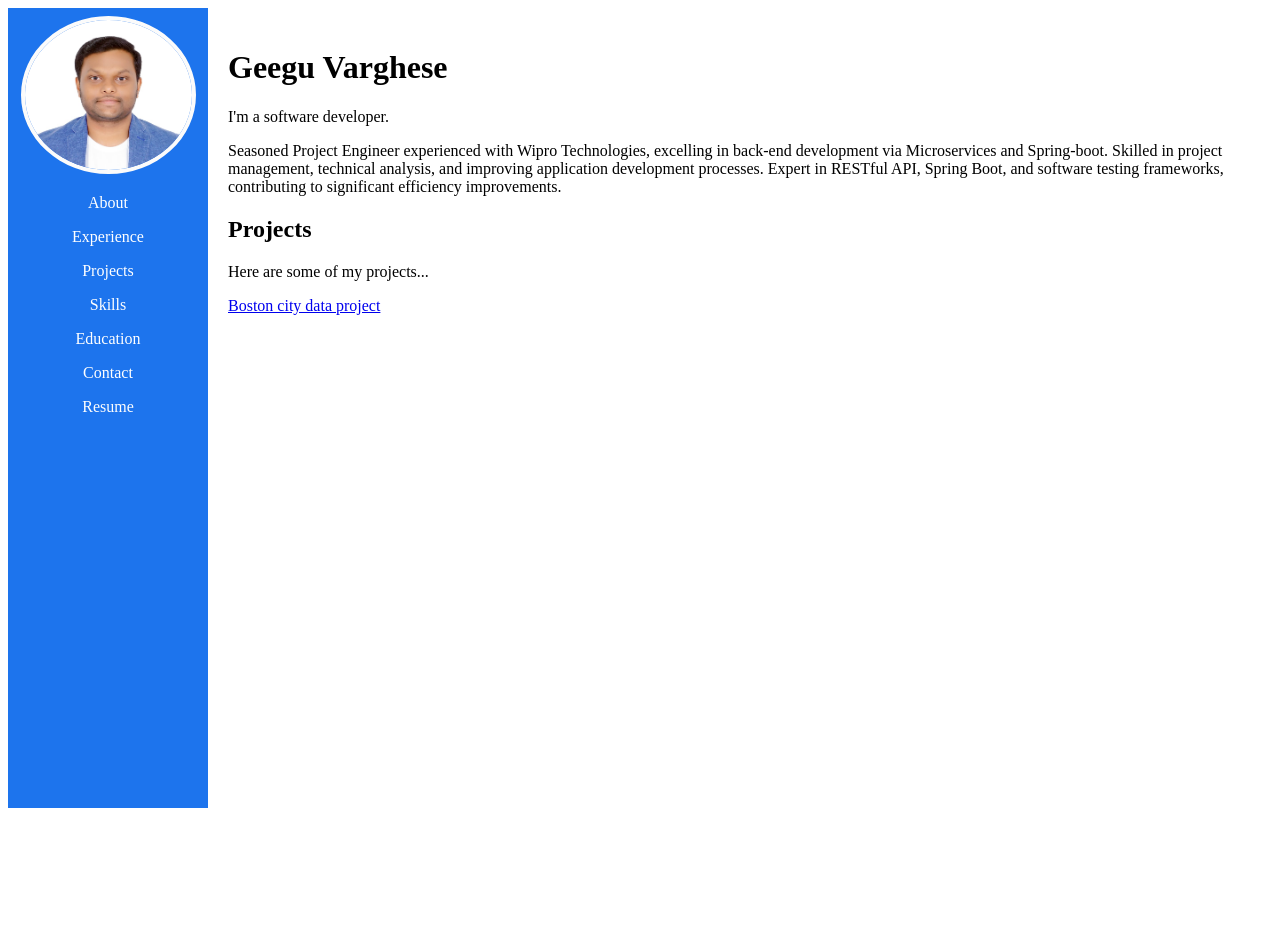
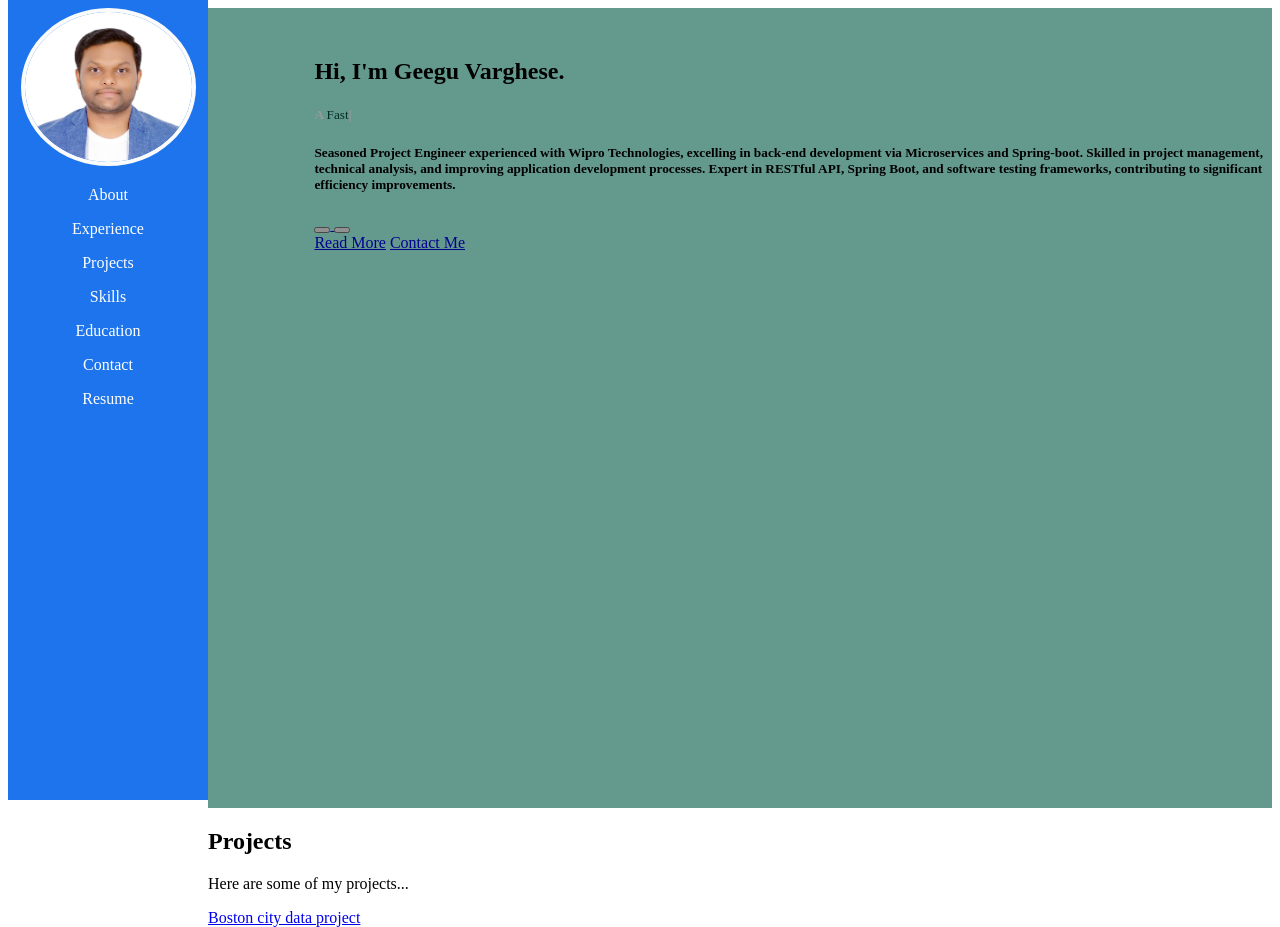
Before and after one commit to GeegZCode/geeguvarghese.github.io, a plain HTML site: page index.html in a window 1280 px wide. Before the commit the page ends 816 px from the top, so only its background shows below. Drawn offline with Linux system fonts and the light colour scheme.

Commit message:
updated style and content

```diff
--- a/index.html
+++ b/index.html
@@ -25,13 +25,54 @@
             </ul>
         </nav>
         <div class="main-content">
-            <h1>Geegu Varghese</h1>
-            <p>I'm a software developer.</p>
-            <p>Seasoned Project Engineer experienced with Wipro Technologies, excelling in back-end development via Microservices
-                and Spring-boot. Skilled in project management, technical analysis, and improving application development processes.
-                Expert in RESTful API, Spring Boot, and software testing frameworks, contributing to significant efficiency
-                improvements.</p>
+                <section id="intro" class="section scrollspy full-height">
+                    <div class="overlay"></div>
+                    <div class="container">
+                      <div class="col-md-9">
+                        <div class="content section-padding valign" style="margin-left: 10%; margin-top: 50px;">
+                          <div class="caption">
+                            <h2>Hi, I'm <span class="teal">Geegu Varghese.</span></h2>
+                            <h5 style="color:#fff">A <span class="typing" style="font-weight: 300; color:#004d40">Fast</span><span class="typed-cursor">|</span></h5>
+                            <!-- <h5 style="color:#00796b">A <span class="typing" style="font-weight: 300; color:#fff"></span></h5> -->
+                            <h5>Seasoned Project Engineer experienced with Wipro Technologies, excelling in back-end development via Microservices
+                                and Spring-boot. Skilled in project management, technical analysis, and improving application development processes.
+                                Expert in RESTful API, Spring Boot, and software testing frameworks, contributing to significant efficiency
+                                improvements.</h5>
+                          </div>
+                          <div class="social">
+                            <a href="http://linkedin.com/in/varadbhogayata" target="_blank">
+                              <button class="icon-btn linkedin">
+                                <i class="fa fa-linkedin"></i>
+                              </button>
+                            </a>
+                            <a href="https://github.com/varadbhogayata/" target="_blank">
+                              <button class="icon-btn github">
+                                <i class="fa fa-github"></i>
+                              </button>
+                            </a>
 
+                            <!-- <a href="https://angel.co/u/varad_bhogayata" target="_blank">
+                              <button class="icon-btn angellist">
+                                <i class="fa fa-angellist"></i>
+                              </button>
+                            </a> -->
+
+                            <!-- <a href="http://linkedin.com/in/varadbhogayata" target="_blank">
+                                <span class="fa-stack fa-lg">
+                                  <i class="fa fa-circle fa-stack-2x"></i>
+                                  <i class="fa fa-linkedin fa-stack-1x fa-inverse"></i>
+
+                                </span>
+                            </a> -->
+                          </div>
+                          <div class="buttons">
+                            <a href="#about" class="readme">Read More</a>
+                            <a href="#contact" class="contactme">Contact Me</a>
+                          </div>
+                        </div>
+                      </div>
+                    </div>
+                  </section>
                 <section id="projects">
                     <h2>Projects</h2>
                     <p>Here are some of my projects...</p>
--- a/styles.css
+++ b/styles.css
@@ -2,13 +2,19 @@
 .container {
   display: flex; /* Use flexbox to align children horizontally */
   height: 100vh; /* Full viewport height */
+  margin: 0px;
+  padding: 0px;
 }
 
 /* Style for the side navigation bar */
 nav {
+  position: fixed; /* Fix the position of the nav */
   width: 200px; /* Adjust the width as needed */
   background-color: #1d74ed; /* Background color */
   padding-top: 0px; /* Padding at the top */
+  top: 0px;
+  margin: 0px;
+  height: 100%;
   color: rgb(253, 253, 253); /* Text color */
 }
 
@@ -40,8 +46,9 @@ nav ul li a:hover {
 
 /* Style for the main content */
 .main-content {
-  flex-grow: 1; /* Take up the remaining space */
-  padding: 20px; /* Add some padding */
+
+  padding: 0px; /* Add some padding */
+  margin-left: 200px; /* Adjust the margin to account for the nav width */
 }
 
 .profile-pic {
@@ -57,5 +64,23 @@ nav ul li a:hover {
   display: flex; /* Use flexbox for alignment */
   flex-direction: column; /* Stack items vertically */
   align-items: center; /* Center items horizontally */
-  text-align: center; /* Center align text */
+  text-align: left; /* Center align text */
 }
+
+#intro.section {
+  background: #a7ffeb repeat;
+  position: relative;
+}
+
+.full-height {
+  height: 100vh;
+}
+
+.overlay {
+  background-color: rgba(0, 0, 0, 0.4);
+  height: 100%;
+  left: 0;
+  position: absolute;
+  top: 0;
+  width: 100%;
+}
```
